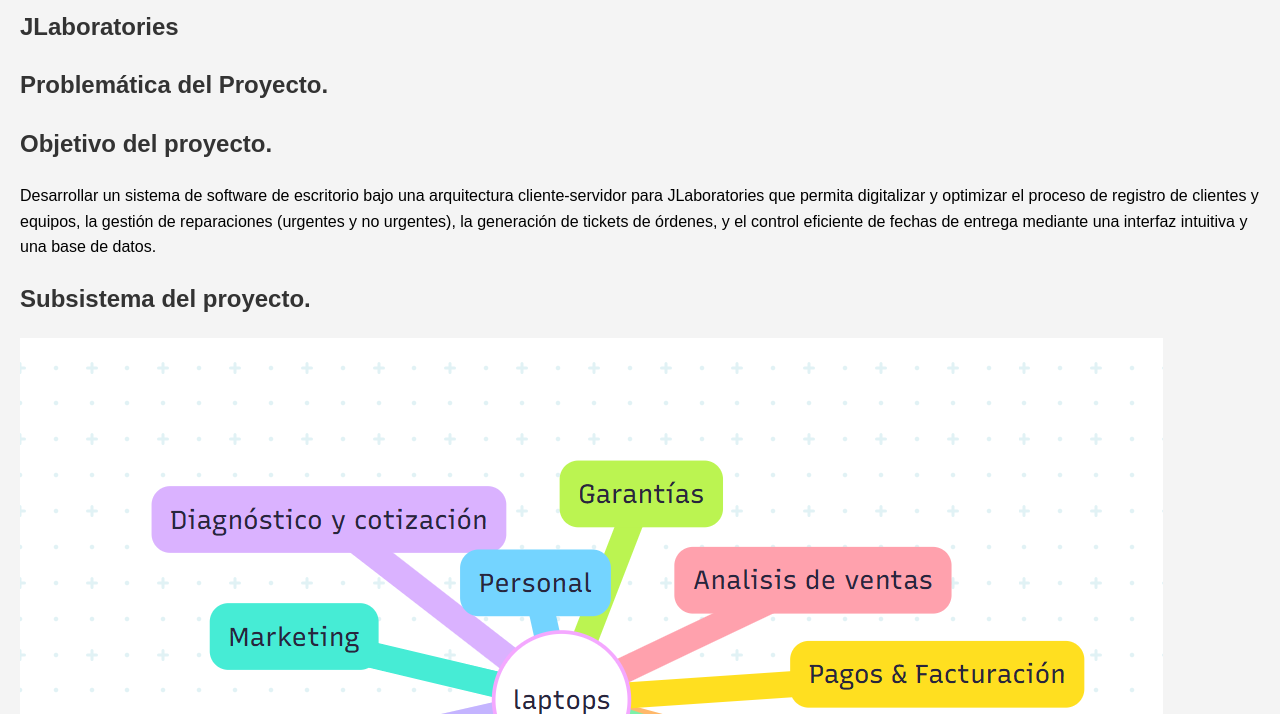
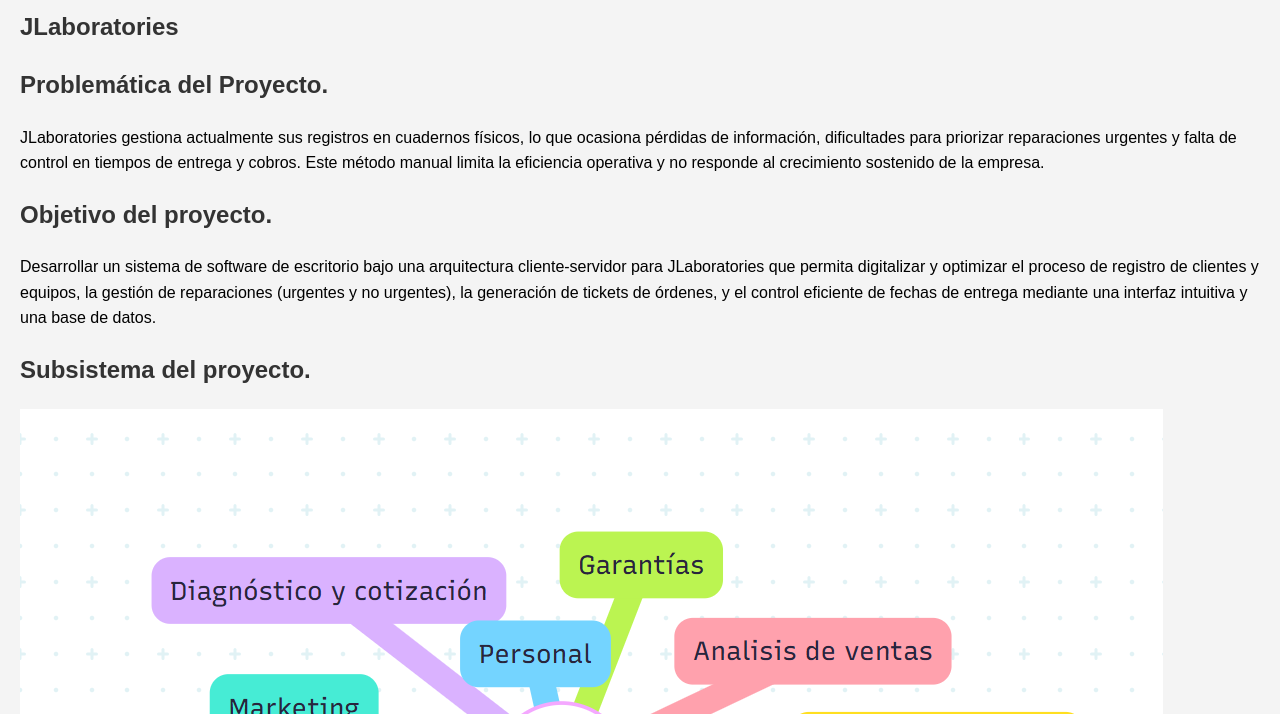
Before and after one commit to AzucenaReyesGarcia/TISAzucenaRG, a plain HTML site: page Proyecto.html in a window 1280 px wide. Shown: the part 86-800 px from the top of the page. Drawn offline with Linux system fonts and the light colour scheme.

Commit message:
Agregue los integrantes del equipo
Signed-off-by: Azucena Reyes <230110874@itsoeh.edu.mx>

```diff
--- a/Proyecto.html
+++ b/Proyecto.html
@@ -65,6 +65,12 @@
 <h2>JLaboratories</h2>
 
 <h2>Problemática del Proyecto.</h2>
+<p>
+JLaboratories gestiona actualmente sus registros en cuadernos físicos, lo que ocasiona pérdidas
+de información, dificultades para priorizar reparaciones urgentes y falta de control en tiempos de
+entrega y cobros. Este método manual limita la eficiencia operativa y no responde al crecimiento
+sostenido de la empresa.
+</p>
 
 <h2>Objetivo del proyecto.</h2>
 <p>
@@ -76,10 +82,10 @@
 </p>
 
 <h2>Subsistema del proyecto.</h2>
-
 <img src="Imagenes/modulos.png" alt="Diagrama">
 
-<!-- Lista de subsistemas movida debajo de la imagen -->
+
+
 <ul>
     <li><a href="./Subsistemas/clientes.html">Proveedores</a></li>
     <li><a href="./Subsistemas/pedidos.html">Personal</a></li>
@@ -98,5 +104,20 @@
 
 </ul>
 <h2>Integrantes dl equipo</h2>
+José Manuel Cortes Cerón
+230110@itsoeh.edu.mx
+
+Sebastián Hernández Ángeles
+230110@itsoeh.edu.mx
+
+
+Bryan Fuentes Pérez
+230110@itsoeh.edu.mx
+
+
+Azucena Reyes García
+230110874@itsoeh.edu.mx
+
+
 </body>
 </html>
```
